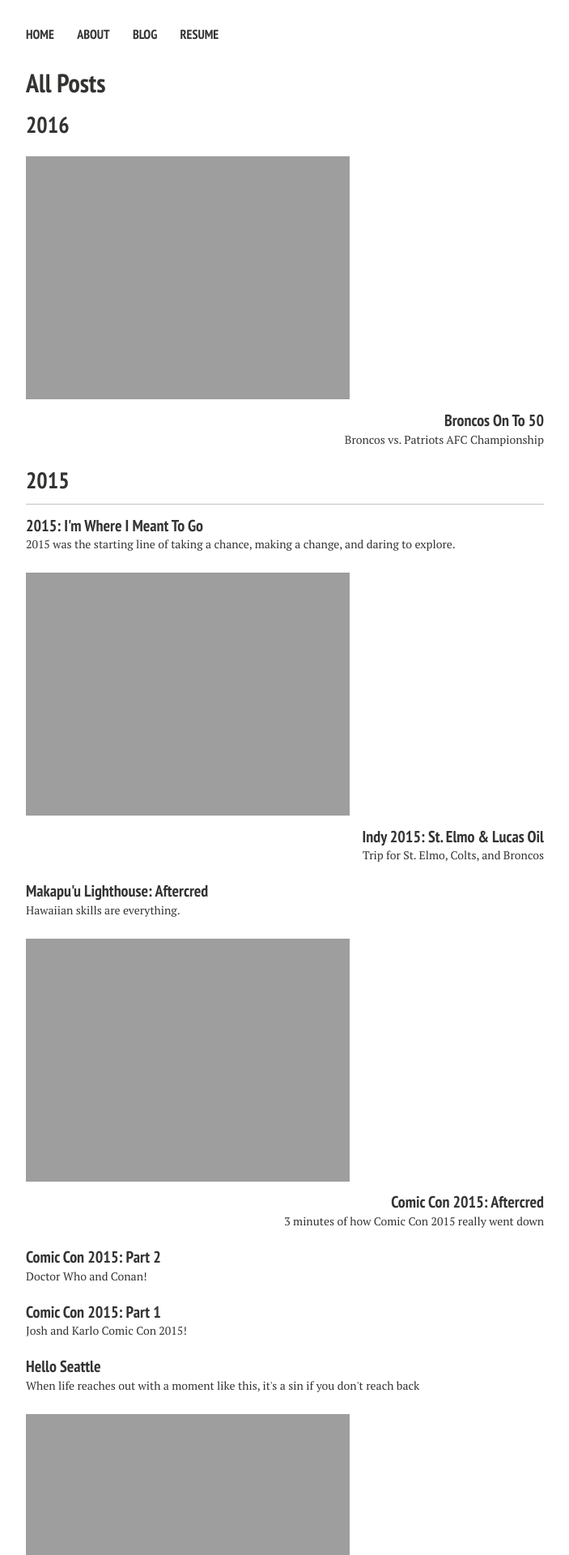
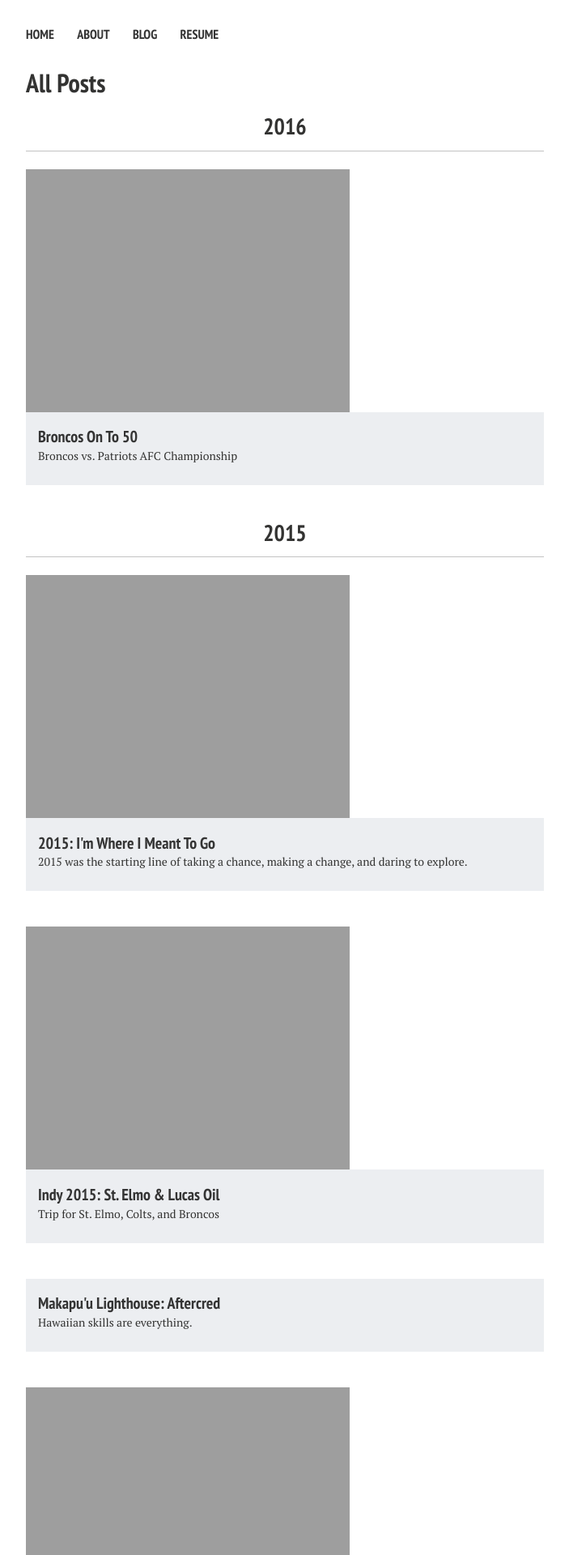
Before and after one commit to alexpolonsky/doswah.com, a Jekyll site: the page built from posts.md, in a window 1280 px wide. Shown: the top 1920 px of the page at 81% size, without its empty margins (288-991 px from the left). Built offline with Jekyll 4.4.1, drawn with Linux system fonts in a browser that asks for light colours; nearby versions of some CDN libraries.

Commit message:
Changed article for all posts to include light gray background. Added feature image to 2015 post.

```diff
--- a/_layouts/post-index.html
+++ b/_layouts/post-index.html
@@ -46,16 +46,19 @@
 
   {% for post in site.posts %}
   {% unless post.next %}
-    <h2>{{ post.date | date: '%Y' }}</h2>
+    <h3 align="center">{{ post.date | date: '%Y' }}</h3>
     {% else %}
+     <br>
       {% capture year %}{{ post.date | date: '%Y' }}{% endcapture %}
       {% capture nyear %}{{ post.next.date | date: '%Y' }}{% endcapture %}
       {% if year != nyear %}
-        <h3>{{ post.date | date: '%Y' }}</h3>
+      <br>
+        <h3 align="center">{{ post.date | date: '%Y' }}</h3>
       {% endif %}
     {% endunless %}
     <article>
-      {% if post.image.feature %}
+    <br>
+    {% if post.image.feature %}
               <a href="{{ site.url }}{{ post.url }}" title="{{ post.title }}">
               <img src=
                 {% if post.image.feature contains 'http://' %}
@@ -68,13 +71,24 @@
               alt="{{ post.title }} feature image">
             </a>
           </a>
-          <h2 align="right" ><a href="{{ site.url }}{{ post.url }}" title="{{ post.title }}">{{ post.title }}</a></h2>
-        <p align="right">{% if post.description %}{{ post.description }}{% else %}{{ post.content | strip_html | strip_newlines | truncate: 120 }}{% endif %}</p>
+          <div style="background-color: #ECEEF1; padding-top: 5px; padding-bottom:1px; padding-right:px">
+          <h2 align="left" style="padding-left:15px; padding-right:15px" ><a href="{{ site.url }}{{ post.url }}" title="{{ post.title }}">{{ post.title }}</a></h2>
+        <p align="left"style="padding-left:15px; padding-right:15px">{% if post.description %}{{ post.description }}{% else %}{{ post.content | strip_html | strip_newlines | truncate: 120 }}{% endif %}</p>
+      </div>
         {% else %}
-        <h2><a href="{{ site.url }}{{ post.url }}" title="{{ post.title }}">{{ post.title }}</a></h2>
-        <p>{% if post.description %}{{ post.description }}{% else %}{{ post.content | strip_html | strip_newlines | truncate: 120 }}{% endif %}</p>
+        <div style="background-color: #ECEEF1; padding-top: 5px; padding-bottom:1px; padding-right:3px">
+          <h2 align="left" style="padding-left:15px; padding-right:15px" ><a href="{{ site.url }}{{ post.url }}" title="{{ post.title }}">{{ post.title }}</a></h2>
+        <p align="left"style="padding-left:15px; padding-right:15px">{% if post.description %}{{ post.description }}{% else %}{{ post.content | strip_html | strip_newlines | truncate: 120 }}{% endif %}</p>
+      </div>
       {% endif %}
-    </article>
+    <!--
+    {% if post.link %}
+      <h2 class="link-post"><a href="{{ site.url }}{{ post.url }}" title="{{ post.title }}">{{ post.title }}</a> <a href="{{ post.link }}" target="_blank" title="{{ post.title }}"><i class="icon-link"></i></h2>
+    {% else %}
+      <h2><a href="{{ site.url }}{{ post.url }}" title="{{ post.title }}">{{ post.title }}</a></h2>
+      <p>{% if post.description %}{{ post.description }}{% else %}{{ post.content | strip_html | strip_newlines | truncate: 120 }}{% endif %}</p>
+    {% endif %}-->
+  </article>
   {% endfor %}
 </div><!-- /#index -->
 
```
Also changed, not shown: _layouts/home.html (+10 -4 lines), _posts/2015-12-31-2015-aftercred.md (+4 -0 lines), images/IMG_8599.jpg (added), 6 other files.
